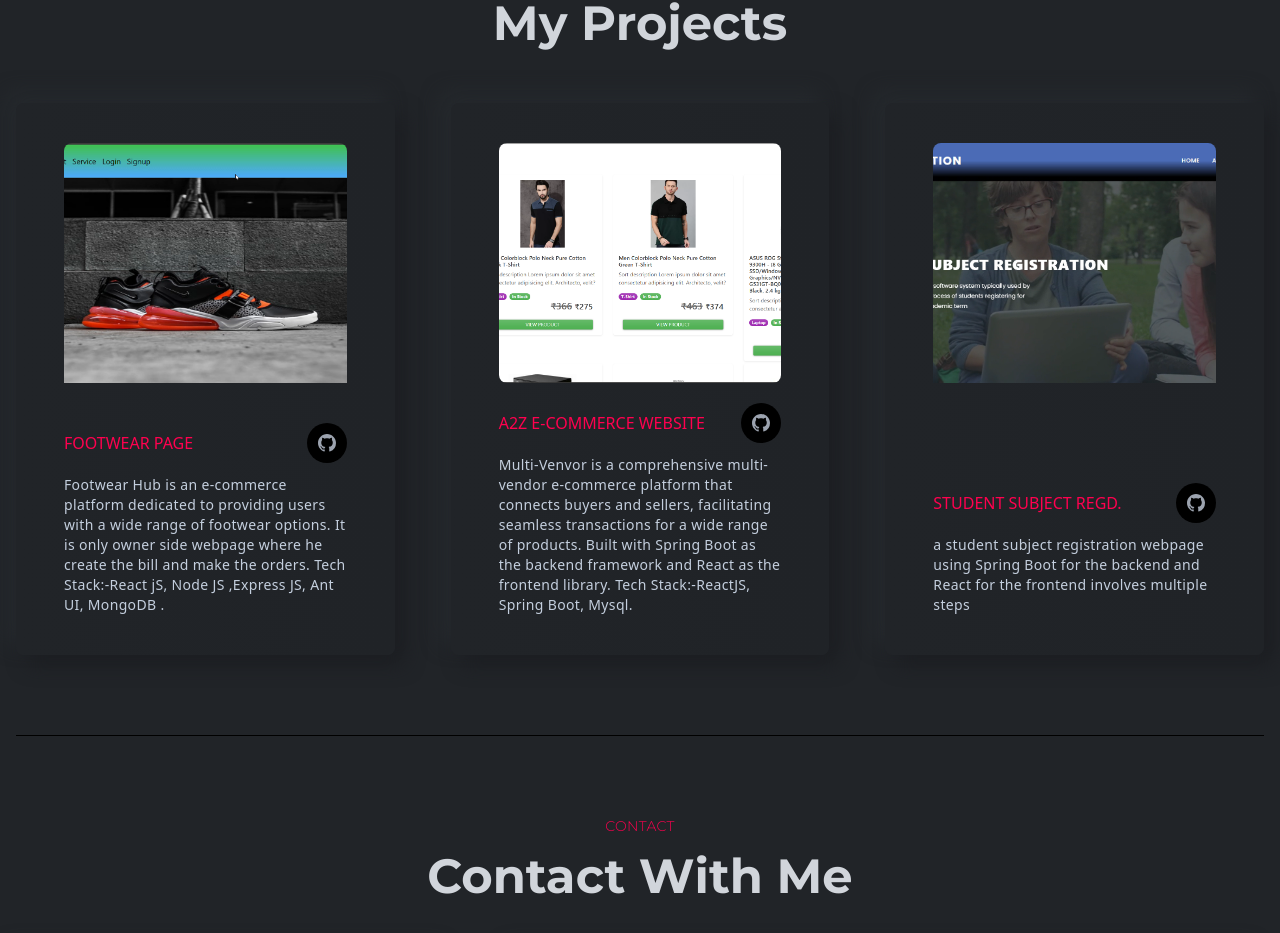
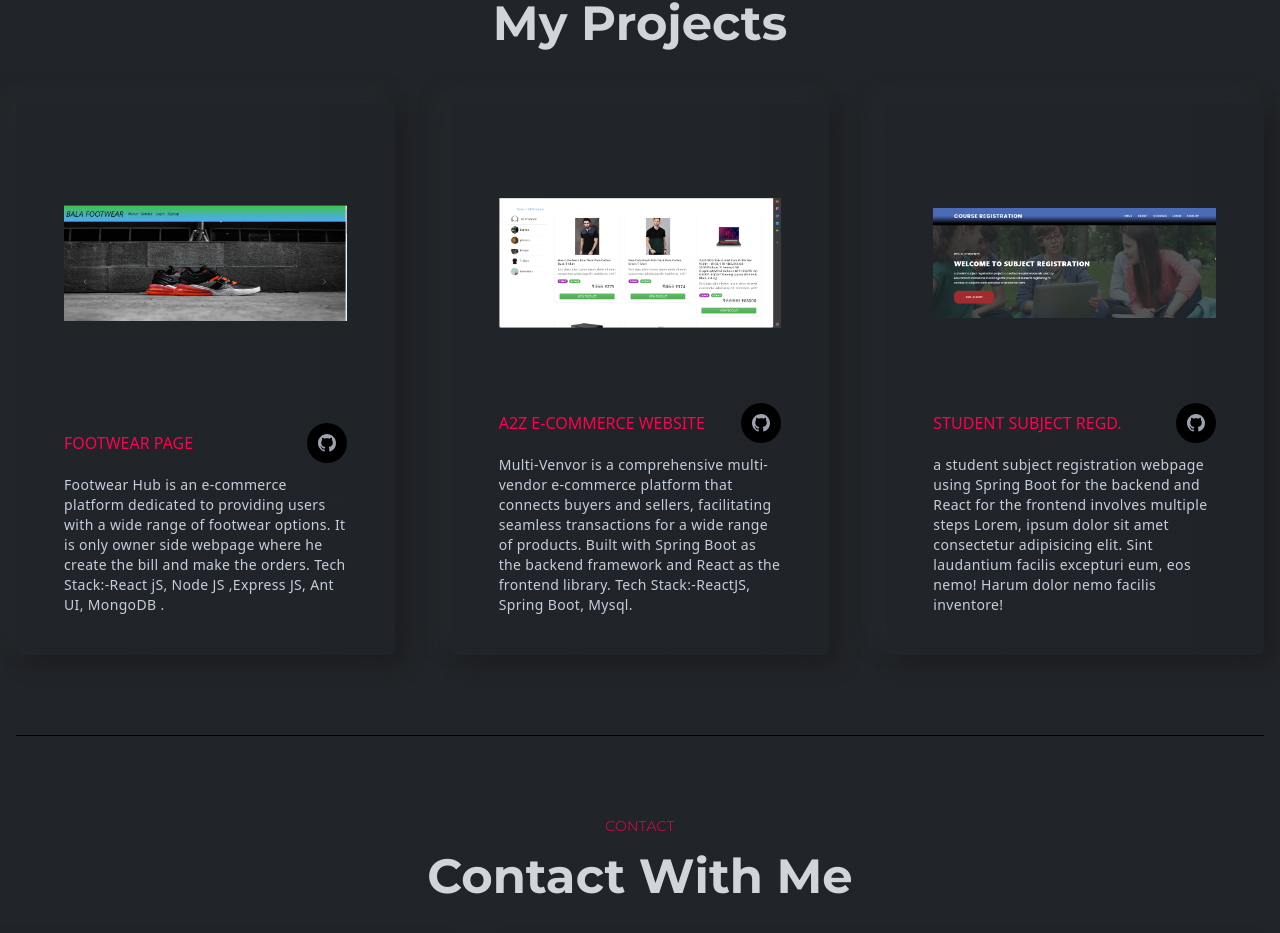
Before and after one commit to Bikash-Malu/portfolio, a React (Create React App) app: page / in a window 1280 px wide. Shown: the part 2039-2972 px from the top of the page. Built offline with nearby package versions, Linux system fonts and the light colour scheme.

Commit message:
image view change

```diff
--- a/src/components/projects/Projects.js
+++ b/src/components/projects/Projects.js
@@ -28,9 +28,11 @@ const Projects = () => {
         />
         <ProjectsCard
           title="Student Subject Regd."
-          des="a student subject registration webpage using Spring Boot for the backend and React for the frontend involves multiple steps"
+          des="a student subject registration webpage using Spring Boot for the backend and React for the frontend involves multiple steps Lorem, ipsum dolor sit amet consectetur adipisicing elit. Sint laudantium facilis excepturi eum, eos nemo! Harum dolor nemo facilis inventore!"
+
           src={projectThree}
         />
+
 
       </div>
     </section>
--- a/src/components/projects/ProjectsCard.js
+++ b/src/components/projects/ProjectsCard.js
@@ -7,7 +7,9 @@ const ProjectsCard = ({ title, des, src }) => {
     <div className="w-full p-4 xl:px-12 h-auto xl:py-10 rounded-lg shadow-shadowOne flex flex-col bg-gradient-to-r from-bodyColor to-[#202327] group hover:bg-gradient-to-b hover:from-gray-900 hover:gray-900 transition-colors duration-1000">
       <div className="w-full h-[80%] overflow-hidden rounded-lg">
         <img
+        height={600}
           className="w-full h-60 object-cover group-hover:scale-110 duration-300 cursor-pointer"
+          style={{objectFit:'contain',aspectRatio:3/4}}
           src={src}
           alt="src"
         />
```
